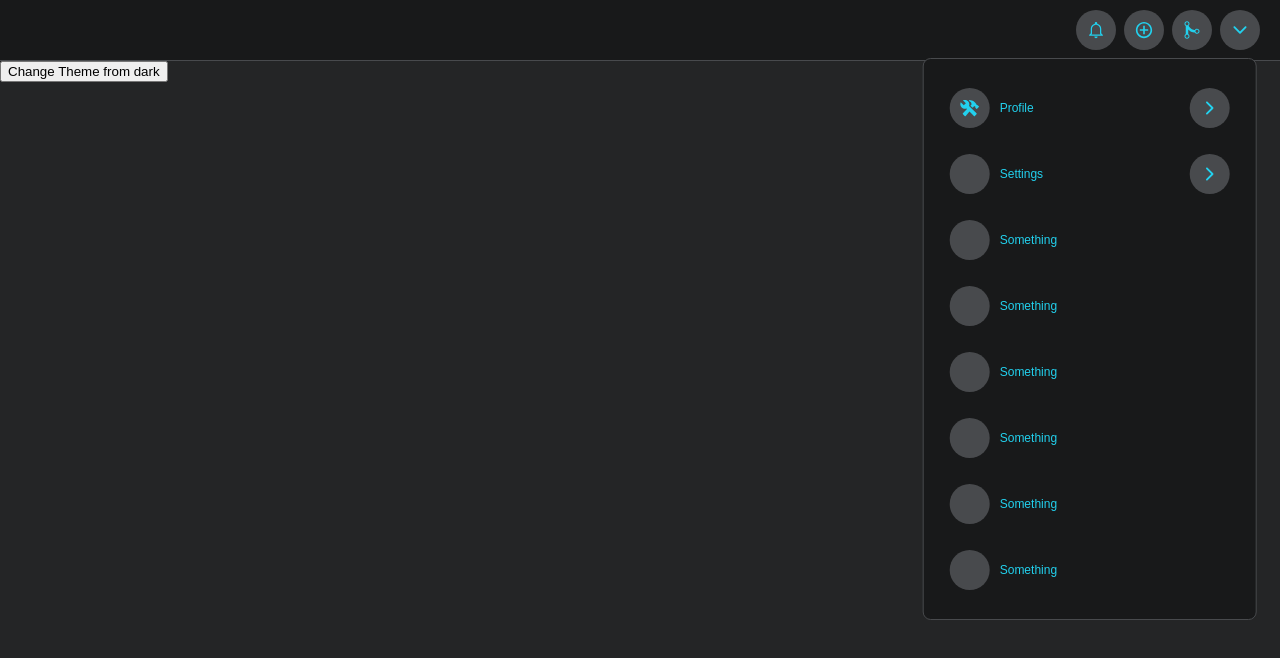
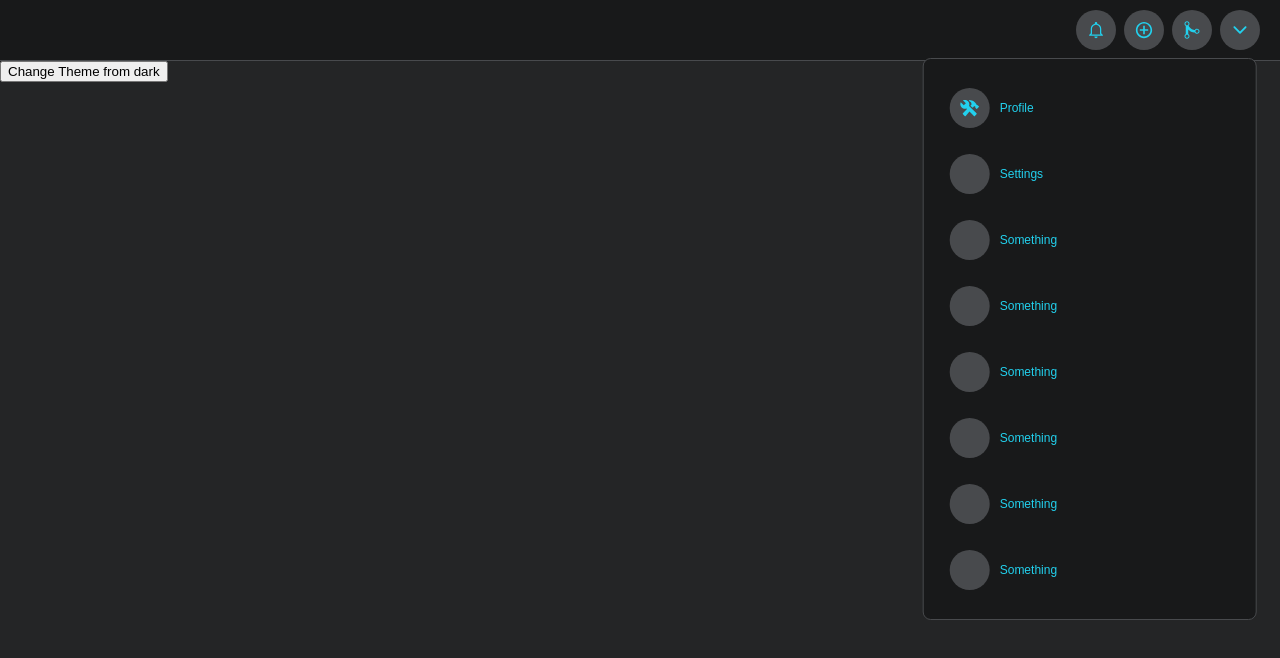
Before and after one commit to buddythumbs/react-ui, a React (Create React App) app: page / in a window 1280 px wide. Both pictures are taken after a click on the link 1240 px from the left and 30 px from the top of the page. Shown: the top 658 px of the page. Built offline with nearby package versions, Linux system fonts and the light colour scheme.

Commit message:
Updating navbar to not use right icons in dropdown

```diff
--- a/src/components/Navbar.js
+++ b/src/components/Navbar.js
@@ -20,6 +20,7 @@ export function DropdownMenu(){
     setMenuHeight(height)
   }
 
+
   function DropdownItem(props){
     return (
       <DropdownMenuItem {...props} onClick={ () => props.goToMenu && setActiveMenu(props.goToMenu) }>
@@ -29,6 +30,8 @@ export function DropdownMenu(){
       </DropdownMenuItem>
     )
   }
+
+
   return (
     <Dropdown style={{height: menuHeight}}>
       {/* Main menu */}
@@ -40,10 +43,10 @@ export function DropdownMenu(){
         onEnter={calcHeight}
         >
           <div className='menu'>
-            <DropdownItem leftIcon={<IoMdConstruct/>} rightIcon={<IoIosArrowForward/>} goToMenu={'animals'}>
+            <DropdownItem leftIcon={<IoMdConstruct/>}  goToMenu={'animals'}>
               Profile
             </DropdownItem>
-            <DropdownItem goToMenu={'settings'} rightIcon={<IoIosArrowForward/>}>Settings</DropdownItem>
+            <DropdownItem goToMenu={'settings'} >Settings</DropdownItem>
             <DropdownItem>Something</DropdownItem>
             <DropdownItem>Something</DropdownItem>
             <DropdownItem>Something</DropdownItem>
@@ -97,7 +100,7 @@ export function DropdownMenu(){
 
 export function NavItem(props) {
 
-  const [open, setOOpen ] = useState(false)
+  const [ open, setOOpen ] = useState(false)
 
   return (
     <NavListItem>
@@ -185,6 +188,7 @@ const Dropdown = styled.div`
 `;
 
 const DropdownMenuItem = styled.a`
+    cursor: pointer;
     height: 50px;
     display: flex;
     align-items: center;
@@ -206,7 +210,7 @@ const LeftIcon = styled(IconButton)`
 `;
 
 const RightIcon = styled(IconButton)`
-    margin-left: auto;
+    // margin-left: auto;
     background-color: var(--bg-accent);
     &:hover{
         filter: None;
```
